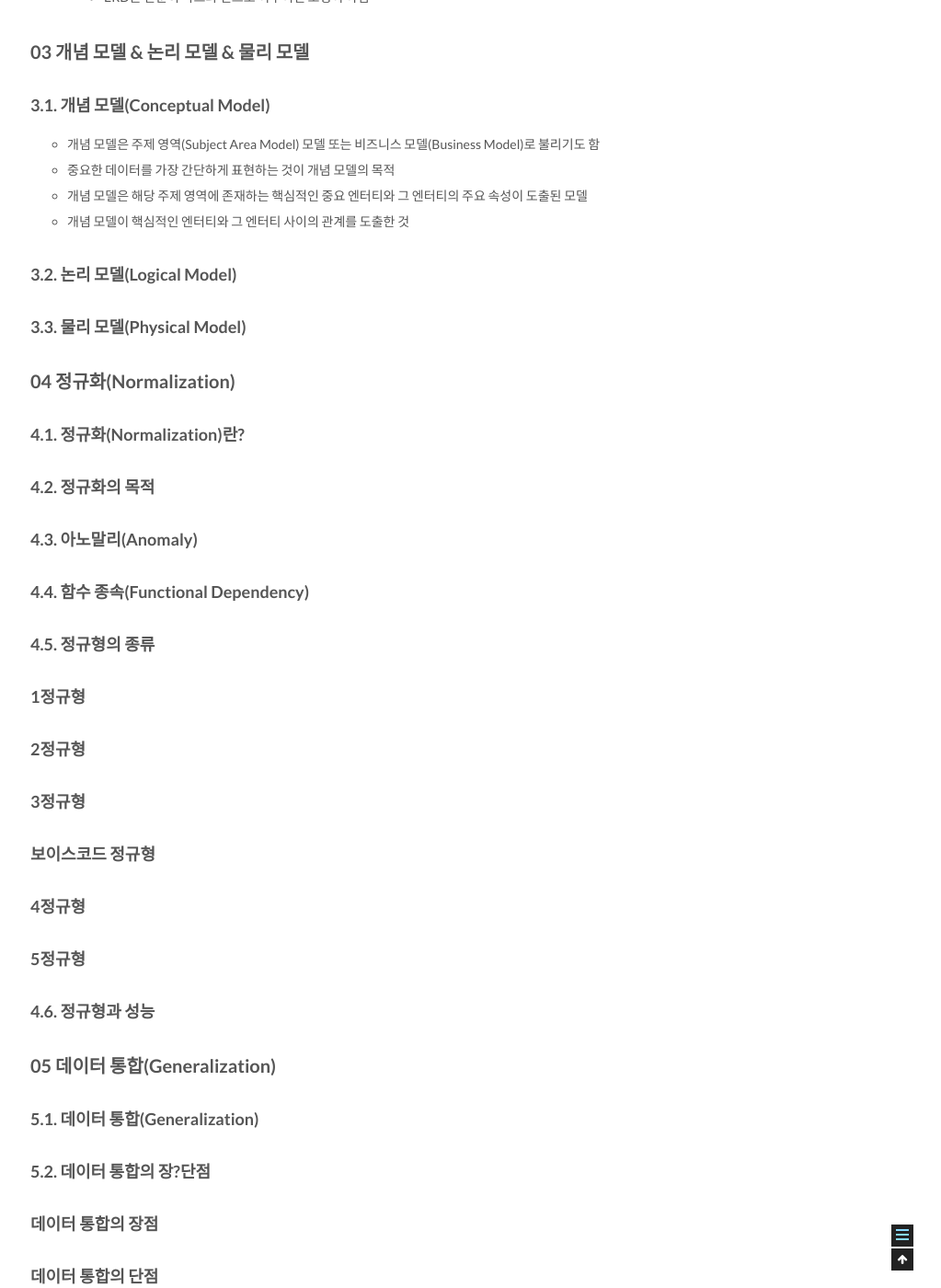
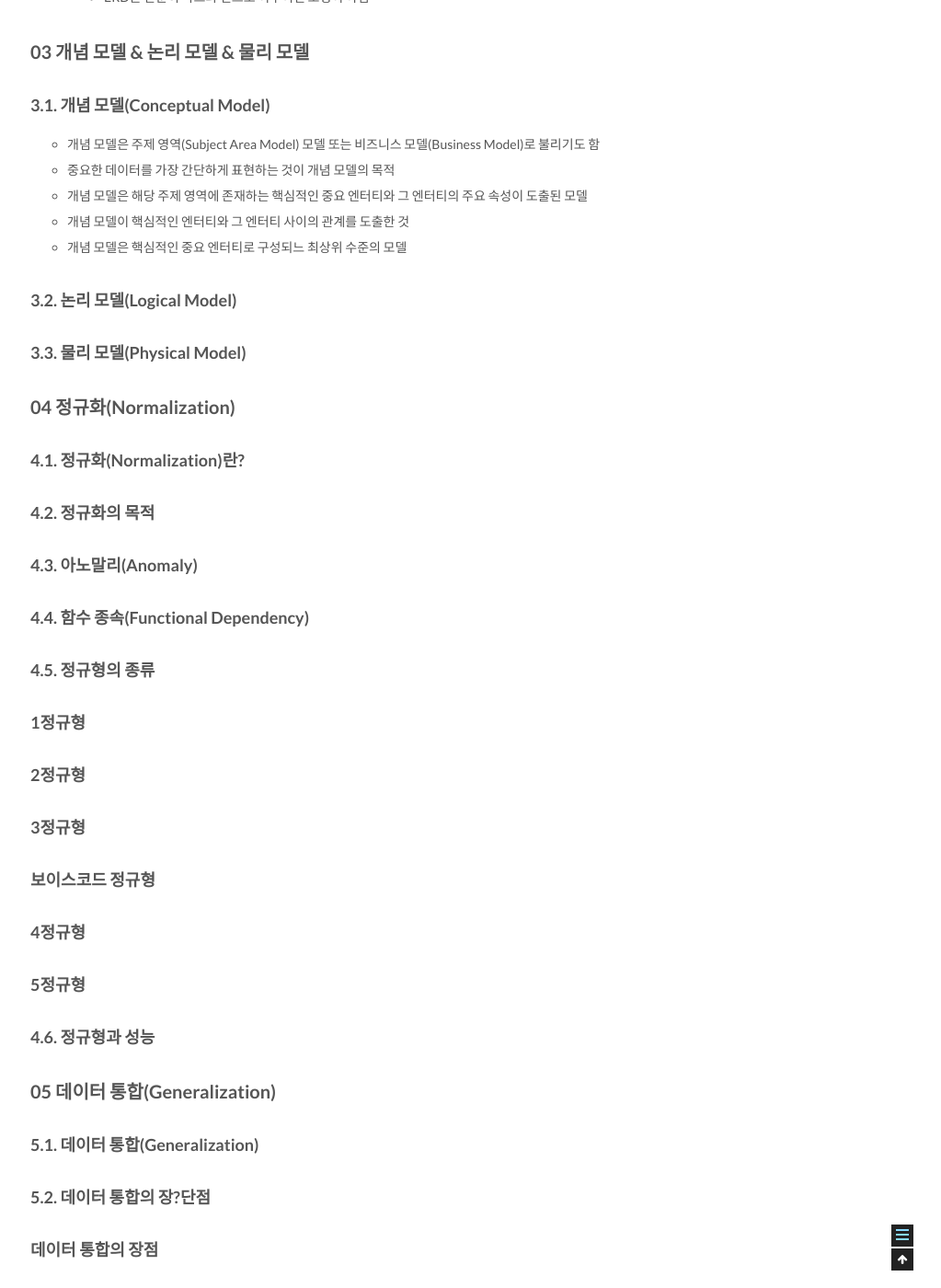
Before and after one commit to csj4032/csj4032.github.io, a Jekyll site: the page built from _posts/2018-05-02-관계형데이터모델링프리미엄가이드.md, in a window 1280 px wide and 1400 px high, scrolled down 6342 px. Shown: the whole window at 92% size, without its empty margins (257-1280 px from the left). Built offline with Jekyll 4.4.1, drawn with Linux system fonts in a browser that asks for light colours; comment, search, counter and statistics services are not loaded.

Commit message:
관계형 데이터 베이스 모델링 포스팅 수정

```diff
--- a/_posts/2018-05-02-관계형데이터모델링프리미엄가이드.md
+++ b/_posts/2018-05-02-관계형데이터모델링프리미엄가이드.md
@@ -191,6 +191,7 @@ comments: true
 * 중요한 데이터를 가장 간단하게 표현하는 것이 개념 모델의 목적
 * 개념 모델은 해당 주제 영역에 존재하는 핵심적인 중요 엔터티와 그 엔터티의 주요 속성이 도출된 모델
 * 개념 모델이 핵심적인 엔터티와 그 엔터티 사이의 관계를 도출한 것
+* 개념 모델은 핵심적인 중요 엔터티로 구성되느 최상위 수준의 모델
 
 ### 3.2. 논리 모델(Logical Model)
 
```
